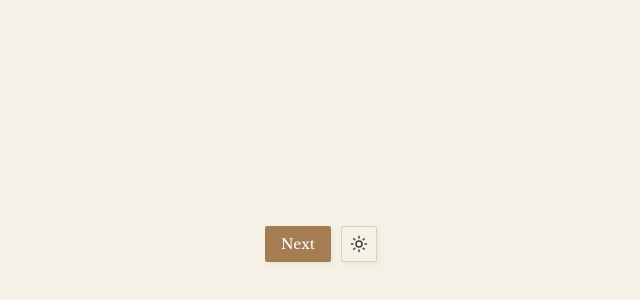
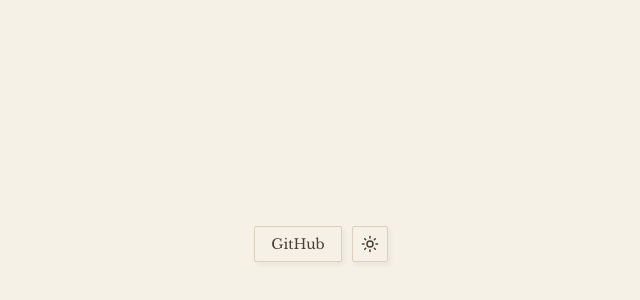
Before and after one commit to mancuoj-collective/next-tmpl-lite, a Next.js app: page / in a window 1280 px wide. Shown: the part 156-456 px from the top of the page, without its empty margins (319-959 px from the left). Built offline with nearby package versions, Linux system fonts and the light colour scheme.

Commit message:
chore: update

```diff
--- a/package.json
+++ b/package.json
@@ -22,7 +22,7 @@
     "@eslint-react/eslint-plugin": "^1.50.0",
     "@tailwindcss/postcss": "^4.1.7",
     "@types/node": "^20.17.50",
-    "@types/react": "^19.1.5",
+    "@types/react": "^19.1.6",
     "@types/react-dom": "^19.1.5",
     "eslint": "^9.27.0",
     "eslint-plugin-format": "^1.0.1",
--- a/src/app/layout.tsx
+++ b/src/app/layout.tsx
@@ -1,6 +1,7 @@
 import type { Metadata } from 'next'
 import { ThemeProvider } from 'next-themes'
 import { IBM_Plex_Mono, Libre_Baskerville, Lora } from 'next/font/google'
+import { Toaster } from '@/components/ui/sonner'
 import { cn } from '@/lib/utils'
 import '@/styles/globals.css'
 
@@ -45,8 +46,9 @@ export default function RootLayout({
           'font-sans antialiased',
         )}
       >
-        <ThemeProvider attribute="class" storageKey="next-tmpl-theme">
+        <ThemeProvider attribute="class" storageKey="next-tmpl-theme" disableTransitionOnChange>
           {children}
+          <Toaster />
         </ThemeProvider>
       </body>
     </html>
--- a/src/app/page.tsx
+++ b/src/app/page.tsx
@@ -5,7 +5,15 @@ export default function Home() {
   return (
     <div className="flex flex-col items-center justify-center h-svh">
       <div className="flex items-center gap-2.5">
-        <Button>Next</Button>
+        <Button asChild variant="outline">
+          <a
+            href="https://github.com/mancuoj-collective/next-tmpl-lite"
+            target="_blank"
+            rel="noopener noreferrer"
+          >
+            GitHub
+          </a>
+        </Button>
         <ThemeToggle />
       </div>
     </div>
--- a/src/styles/globals.css
+++ b/src/styles/globals.css
@@ -203,7 +203,7 @@
 /* view transition */
 ::view-transition-group(root) {
   animation-duration: 0.7s;
-  animation-timing-function: var(--expo-out);
+  animation-timing-function: ease-in-out;
 }
 
 ::view-transition-new(root) {
@@ -215,6 +215,7 @@
   z-index: -1;
   animation: none;
 }
+
 .dark::view-transition-new(root) {
   animation-name: reveal-dark;
 }
```
Also changed, not shown: 1 other file (tests, documents, lock files or other folders).
